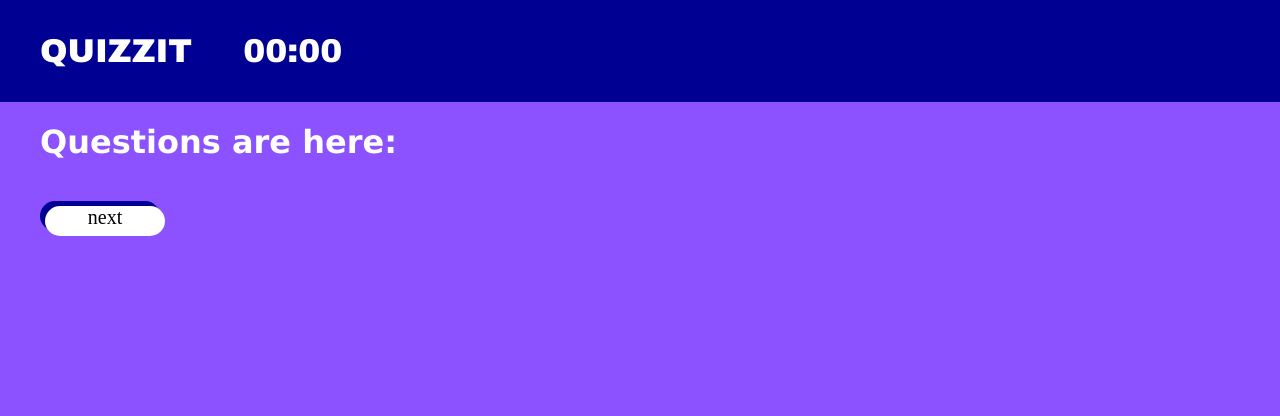
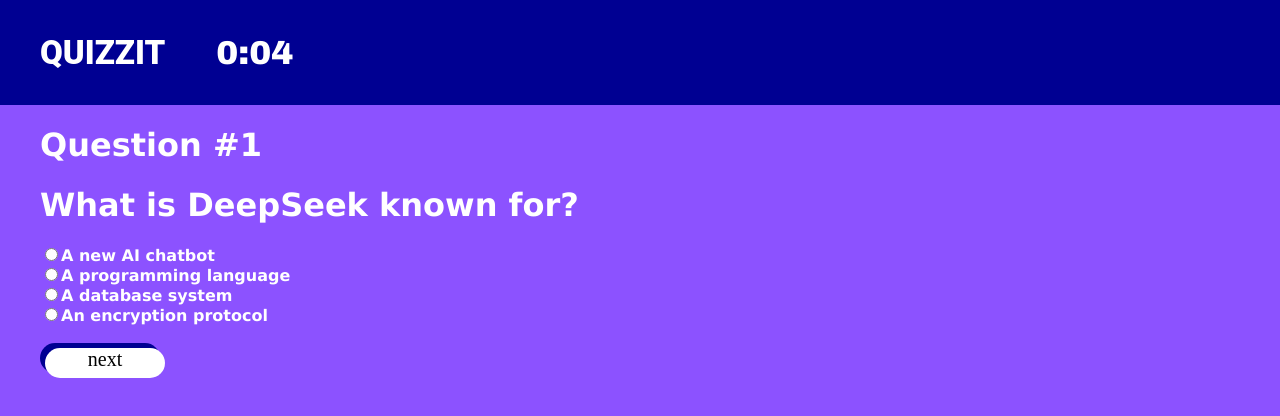
Before and after one commit to mubashir-73/quiz-app, a plain HTML site: page fronted/index.html in a window 1280 px wide. Drawn offline with Linux system fonts and the light colour scheme.

Commit message:
finish the quiz app

```diff
--- a/fronted/index.html
+++ b/fronted/index.html
@@ -3,6 +3,7 @@
   <head>
     <link rel="icon" type="./favicon-16x16.png" href="favicon.png" />
     <link rel="stylesheet" href="styles.css" />
+    <!---https://ehubsoft.herokuapp.com/hiddenimage/-->
     <link
       rel="stylesheet"
       href="https://fonts.googleapis.com/css2?family=Archivo+Black&display=swap"
@@ -14,7 +15,7 @@
   <body>
     <div class="topband">
       <li>
-        <ul id="logo">
+        <ul id="logo" class="roboto-black">
           QUIZZIT
         </ul>
         <ul>
--- a/fronted/script.js
+++ b/fronted/script.js
@@ -4,80 +4,95 @@
 var timer = document.querySelector("#timer");
 const oldquest = document.querySelector("#qu");
 let index = 0;
+let correctAnswers = 0;
 const bottom = document.querySelector(".base");
 const heading = document.createElement("h1");
-heading.textContent = "Question appear here:";
+heading.textContent = "Question appears here:";
 quest.appendChild(heading);
+
 const arr = [
   {
-    question: "What did the Russo-Japanese War signify?",
-    option1: " The rise of Japan as a global power",
-    option2: "The obsolescence of naval battles",
-    option3: "The rise of Russia as a global power",
-    option4: "The power of Dr. Russo",
+    question: "What is DeepSeek known for?",
+    option1: "A new AI chatbot",
+    option2: "A programming language",
+    option3: "A database system",
+    option4: "An encryption protocol",
+    answer: "option1",
   },
   {
-    question: "Easiest way to separate pasta and water?",
-    option1: "Pour it through a strainer",
-    option2: "Use a fork (or something like that)",
-    option3: "Drink Water",
-    option4: "ThunderLion",
+    question:
+      "Which runtime environment is designed to run JavaScript outside the browser and is built on Rust?",
+    option1: "Node.js",
+    option2: "Deno",
+    option3: "Bun",
+    option4: "Go",
+    answer: "option2",
   },
   {
-    question: "What did the Russo-Japanese War signify?",
-    option1: " The rise of Japan as a global power",
-    option2: "The obsolescence of naval battles",
-    option3: "The rise of Russia as a global power",
-    option4: "The power of Dr. Russo",
+    question: "Which company developed the ChatGPT model?",
+    option1: "Google",
+    option2: "Meta",
+    option3: "OpenAI",
+    option4: "Microsoft",
+    answer: "option3",
   },
   {
-    question: "What did the Russo-Japanese War signify?",
-    option1: " The rise of Japan as a global power",
-    option2: "The obsolescence of naval battles",
-    option3: "The rise of Russia as a global power",
-    option4: "The power of Dr. Russo",
+    question: "Which AI model is optimized for long-context understanding?",
+    option1: "GPT-3",
+    option2: "LLaMA 2",
+    option3: "Claude 2",
+    option4: "GPT-4 Turbo",
+    answer: "option4",
   },
   {
-    question: "What did the Russo-Japanese War signify?",
-    option1: " The rise of Japan as a global power",
-    option2: "The obsolescence of naval battles",
-    option3: "The rise of Russia as a global power",
-    option4: "The power of Dr. Russo",
+    question:
+      "Which technology is used for decentralized applications (dApps)?",
+    option1: "Blockchain",
+    option2: "GraphQL",
+    option3: "REST API",
+    option4: "Kafka",
+    answer: "option1",
   },
   {
-    question: "What did the Russo-Japanese War signify?",
-    option1: " The rise of Japan as a global power",
-    option2: "The obsolescence of naval battles",
-    option3: "The rise of Russia as a global power",
-    option4: "The power of Dr. Russo",
+    question: "What is the main advantage of Rust over C++?",
+    option1: "Garbage collection",
+    option2: "Memory safety without garbage collection",
+    option3: "Interpreted execution",
+    option4: "Slower compilation",
+    answer: "option2",
   },
   {
-    question: "What did the Russo-Japanese War signify?",
-    option1: " The rise of Japan as a global power",
-    option2: "The obsolescence of naval battles",
-    option3: "The rise of Russia as a global power",
-    option4: "The power of Dr. Russo",
+    question: "Which company developed the Tensor Processing Unit (TPU)?",
+    option1: "NVIDIA",
+    option2: "AMD",
+    option3: "Google",
+    option4: "Intel",
+    answer: "option3",
   },
   {
-    question: "What did the Russo-Japanese War signify?",
-    option1: " The rise of Japan as a global power",
-    option2: "The obsolescence of naval battles",
-    option3: "The rise of Russia as a global power",
-    option4: "The power of Dr. Russo",
+    question: "What is the purpose of WebAssembly (WASM)?",
+    option1: "To replace JavaScript",
+    option2: "To run high-performance code in browsers",
+    option3: "To create AI models",
+    option4: "To improve network security",
+    answer: "option2",
   },
   {
-    question: "What did the Russo-Japanese War signify?",
-    option1: " The rise of Japan as a global power",
-    option2: "The obsolescence of naval battles",
-    option3: "The rise of Russia as a global power",
-    option4: "The power of Dr. Russo",
+    question:
+      "Which cloud provider developed the Firecracker microVM technology?",
+    option1: "Google Cloud",
+    option2: "Microsoft Azure",
+    option3: "AWS",
+    option4: "IBM Cloud",
+    answer: "option3",
   },
   {
-    question: "What did the Russo-Japanese War signify?",
-    option1: " The rise of Japan as a global power",
-    option2: "The obsolescence of naval battles",
-    option3: "The rise of Russia as a global power",
-    option4: "The power of Dr. Russo",
+    question: "What does the term 'edge computing' refer to?",
+    option1: "Processing data closer to the source",
+    option2: "Using quantum computers",
+    option3: "Enhancing database transactions",
+    option4: "A method of securing APIs",
+    answer: "option1",
   },
 ];
 
@@ -98,7 +113,7 @@
       sec1 = 0;
     }
     if (min1 === 10 && sec === 2) {
-      completed();
+      evaluateQuiz();
       timer.innerHTML = "";
       timer.remove();
       btn.remove();
@@ -137,24 +152,34 @@
   quest.appendChild(form);
 }
 
-function completed() {
-  quest.innerHTML = "<img src="../apple.jpeg"><br><br><h1>Quiz Completed!</h1>";
-  btn.innerHTML = "Submit";
-}
-
 displayQuestion(index);
 
 btn.addEventListener("click", () => {
+  const selectedOption = document.querySelector('input[name="option"]:checked');
+  if (selectedOption && selectedOption.value === arr[index].answer) {
+    correctAnswers++;
+  }
   index++;
   if (index < arr.length) {
     displayQuestion(index);
   } else {
-    completed();
+    evaluateQuiz();
   }
-  btn.classList.add("active");
-  setTimeout(() => {
-    btn.classList.remove("active");
-  }, 150);
 });
 
-//TODO: send data from form to submit_form file and from there to mongodb(considering atlas)...
+function evaluateQuiz() {
+  quest.innerHTML = "";
+  if (correctAnswers === arr.length) {
+    quest.innerHTML =
+      '<img src="./img/apple.png" width="500px" height="500px"/><br><br><h1>Congratulations! You passed! your answer lies in this apple!</h1>';
+  } else {
+    quest.innerHTML =
+      '<img src="./img/failed.jpeg" width="500px" height="500px"/><br><br><h1>Failed! Please try again.</h1>';
+    correctAnswers = 0;
+    index = 0;
+    btn.innerHTML = "Retry";
+    btn.addEventListener("click", () => {
+      displayQuestion(index);
+    });
+  }
+}
--- a/fronted/styles.css
+++ b/fronted/styles.css
@@ -1,3 +1,9 @@
+.roboto-black {
+  font-family: "Roboto", serif;
+  font-weight: 900;
+  font-style: normal;
+}
+
 body {
   background-color: #8c52ff;
   margin: 0;
```
Also changed, not shown: apple.jpeg (deleted), fronted/img/failed.jpeg (added), 1 other file.
